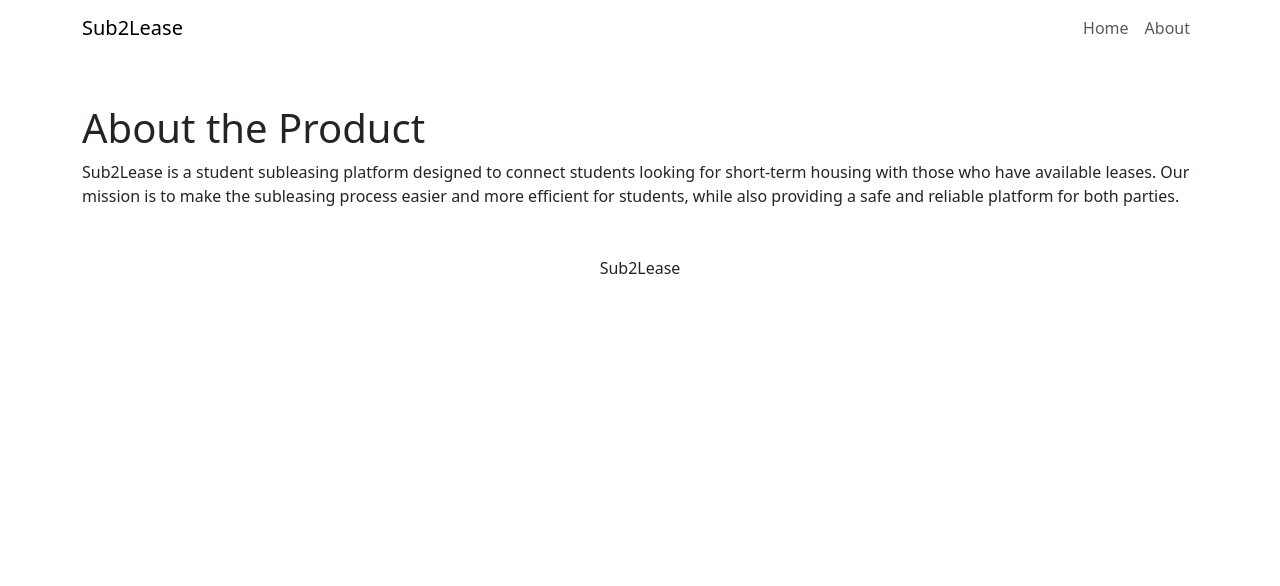
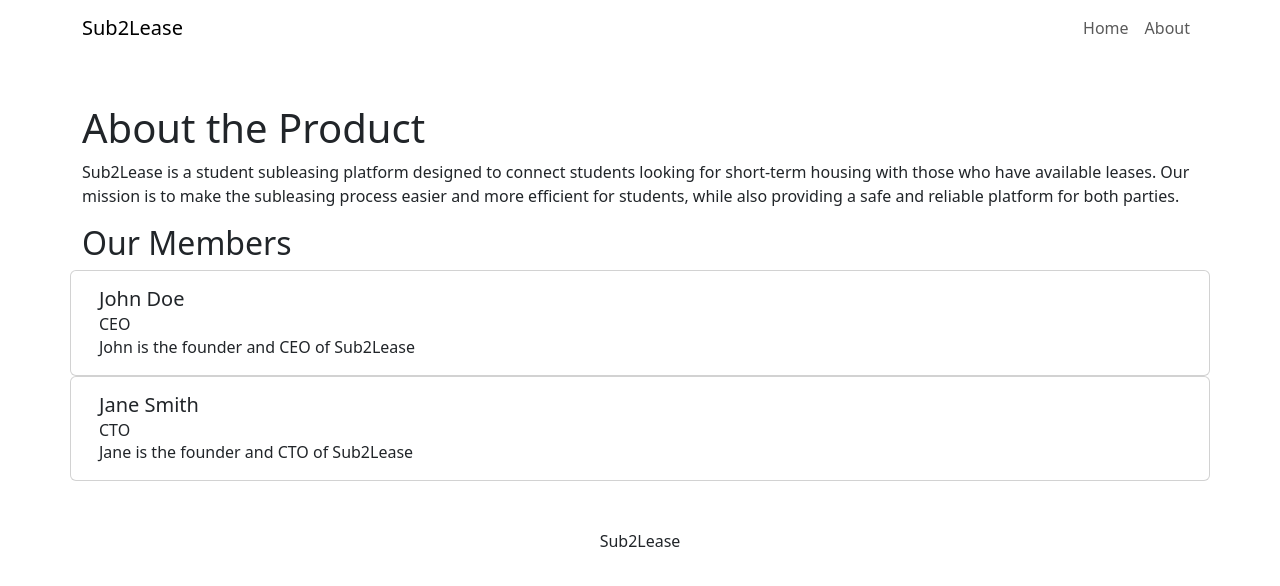
Before and after one commit to CS571-S26/p42, a React (Vite) app: page /p42/about in a window 1280 px wide. Shown: the top 586 px of the page. Built offline with nearby package versions, Linux system fonts and the light colour scheme.

Commit message:
created members/founders card

```diff
--- /dev/null
+++ b/src/components/FounderCard.tsx
@@ -0,0 +1,19 @@
+import { Card } from 'react-bootstrap';
+
+type FounderCardProps = {
+  name: string;
+  role: string;
+  bio: string;
+};
+
+export default function FounderCard({ name, role, bio }: FounderCardProps) {
+  return (
+    <Card>
+      <Card.Body>
+        <Card.Title>{name}</Card.Title>
+        <Card.Subtitle>{role}</Card.Subtitle>
+        <Card.Text>{bio}</Card.Text>
+      </Card.Body>
+    </Card>
+  );
+}
--- a/src/pages/AboutPage.tsx
+++ b/src/pages/AboutPage.tsx
@@ -1,4 +1,5 @@
 import { Container } from 'react-bootstrap';
+import FounderCard from '../components/FounderCard';
 
 export default function AboutPage() {
   return (
@@ -7,6 +8,11 @@ export default function AboutPage() {
       <p>
         Sub2Lease is a student subleasing platform designed to connect students looking for short-term housing with those who have available leases. Our mission is to make the subleasing process easier and more efficient for students, while also providing a safe and reliable platform for both parties.
       </p>
+      <h2>Our Members</h2>
+      <div className="row">
+        <FounderCard name="John Doe" role="CEO" bio="John is the founder and CEO of Sub2Lease" />
+        <FounderCard name="Jane Smith" role="CTO" bio="Jane is the founder and CTO of Sub2Lease" />
+      </div>
     </Container>
   );
 }
```
